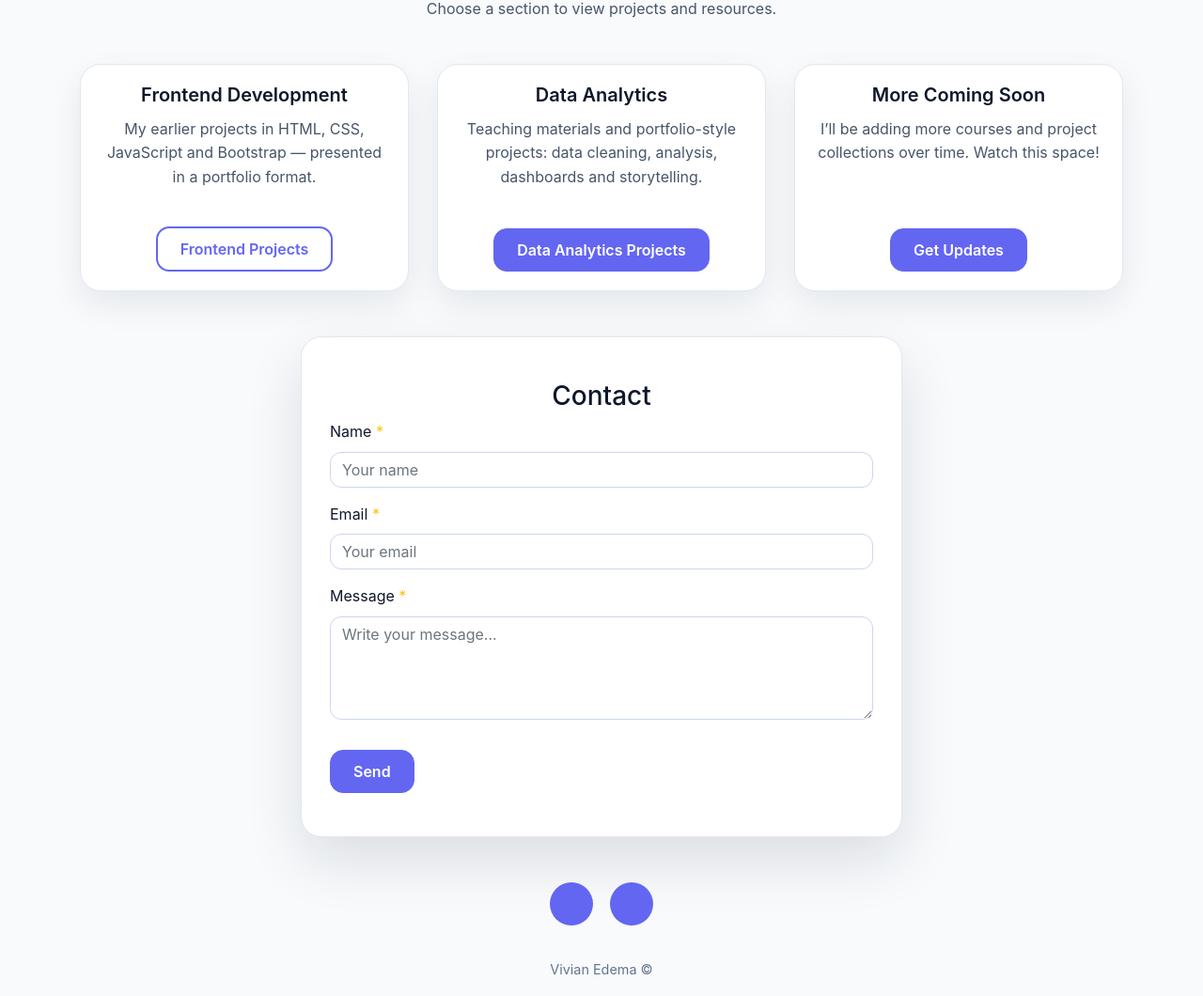
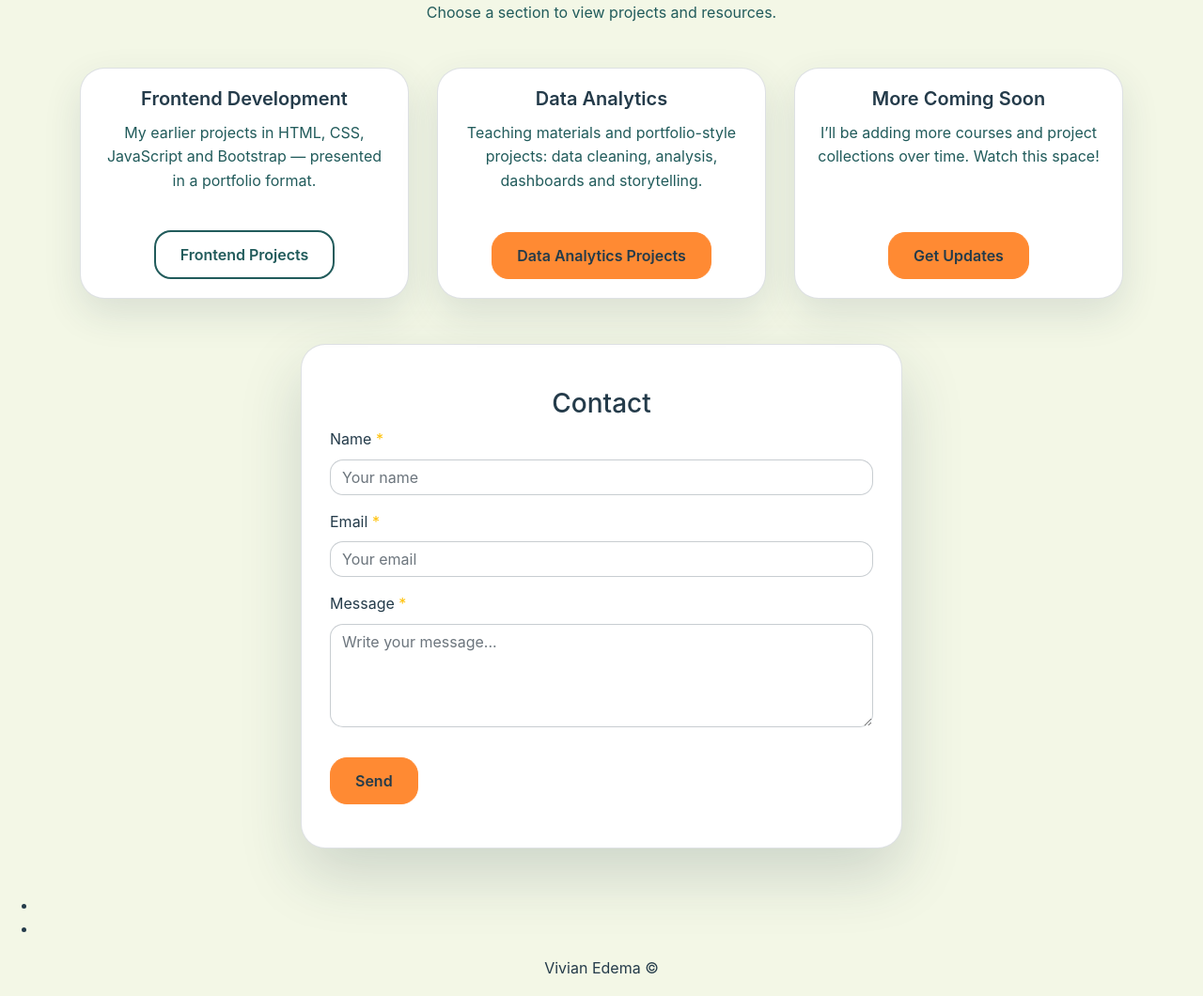
Before and after one commit to Vedema/vedema.github.io, a plain HTML site: page index.html in a window 1280 px wide. Shown: the part 753-1813 px from the top of the page at 94% size. Drawn offline with nearby package versions, Linux system fonts and the light colour scheme; a script that the page names is missing; some icons are missing.

Commit message:
Css changes
Color changes

```diff
--- /dev/null
+++ b/frontend/old_style.css
@@ -0,0 +1,192 @@
+/* ====== Base look (your signature colours) ====== */
+.navbar .navbar-brand {
+    color: rgba(255, 255, 255, 0.85);
+    font-size: 1rem;
+}
+
+#home {
+    background-image: radial-gradient(circle at bottom, #ebbea6, #5dcad1);
+    font-family: Arial, sans-serif;
+    line-height: 1.4;
+    border: 8px solid #ebbea6;
+    border-radius: 18px;
+    color: #ebbea6;
+    box-shadow: inset 0px 70px 15px 0px #13292a,
+        inset 0px -50px 15px 0px #13292a;
+}
+
+.highlight {
+    color: #13292a;
+}
+
+/* ====== Hero polish ====== */
+.hero {
+    margin-top: 80px;
+    /* prevent navbar overlap */
+    border-radius: 18px;
+    text-shadow: 0.5px 0.5px 0px #ebbea6;
+    background: #2e6467;
+    box-shadow: 0 18px 40px rgba(0, 0, 0, 0.25);
+}
+
+/* ====== Buttons (more modern feel) ====== */
+.btn {
+    border-radius: 50px 10px;
+    background: #ebbea6;
+    border-color: #13292a;
+    color: #13292a;
+    font-weight: bold;
+    margin-top: 10px;
+    transition: transform 180ms ease, box-shadow 180ms ease, background-color 180ms ease, color 180ms ease;
+}
+
+.btn:hover {
+    background-color: #5dcad1;
+    color: #13292a;
+    transform: translateY(-2px);
+    box-shadow: 0 12px 25px rgba(0, 0, 0, 0.25);
+}
+
+/* ====== Layout spacing ====== */
+.project-row {
+    padding-left: 20px;
+    padding-right: 20px;
+    margin-top: 40px;
+    row-gap: 22px;
+}
+
+.intro,
+.about {
+    color: #13292a;
+}
+
+/* ====== BEAUTIFUL CARDS ====== */
+.fancy-card {
+    border-radius: 22px !important;
+    overflow: hidden;
+    border: 1px solid rgba(235, 190, 166, 0.35);
+    box-shadow: 0 14px 35px rgba(0, 0, 0, 0.25);
+    background: #13292a;
+    color: #5dcad1;
+    position: relative;
+    transition: transform 250ms ease, box-shadow 250ms ease, background 250ms ease, border-color 250ms ease;
+}
+
+/* Glow layer */
+.fancy-card::before {
+    content: "";
+    position: absolute;
+    inset: 0;
+    background: radial-gradient(circle at top left, rgba(93, 202, 209, 0.35), transparent 55%),
+        radial-gradient(circle at bottom right, rgba(235, 190, 166, 0.25), transparent 55%);
+    opacity: 0;
+    transition: opacity 250ms ease;
+    pointer-events: none;
+}
+
+/* Hover effect */
+.fancy-card:hover {
+    transform: translateY(-10px) scale(1.02);
+    box-shadow: 0 22px 55px rgba(0, 0, 0, 0.35);
+    border-color: rgba(93, 202, 209, 0.65);
+    background: #0f2223;
+}
+
+.fancy-card:hover::before {
+    opacity: 1;
+}
+
+.card-title {
+    transition: transform 250ms ease, letter-spacing 250ms ease;
+}
+
+.fancy-card:hover .card-title {
+    transform: translateY(-2px);
+    letter-spacing: 0.5px;
+}
+
+/* ====== FORM polish + validation ====== */
+.form-div {
+    color: #5dcad1;
+    background: #13292a;
+    border-radius: 22px;
+    box-shadow: 0 18px 45px rgba(0, 0, 0, 0.3);
+    border: 1px solid rgba(93, 202, 209, 0.35);
+    padding: 20px;
+}
+
+#form-btn {
+    background-color: #5dcad1;
+    border-color: #13292a;
+}
+
+#form-btn:hover {
+    background-color: #ebbea6;
+    color: #13292a;
+}
+
+.form-control {
+    border-radius: 14px;
+    transition: box-shadow 200ms ease, border-color 200ms ease, transform 200ms ease;
+}
+
+.form-control:focus {
+    border-color: rgba(93, 202, 209, 0.85);
+    box-shadow: 0 0 0 0.2rem rgba(93, 202, 209, 0.25);
+    transform: translateY(-1px);
+}
+
+.was-validated .form-control:invalid,
+.form-control.is-invalid {
+    border-color: #ff6b6b;
+    box-shadow: 0 0 0 0.2rem rgba(255, 107, 107, 0.25);
+}
+
+.was-validated .form-control:valid,
+.form-control.is-valid {
+    border-color: #51cf66;
+    box-shadow: 0 0 0 0.2rem rgba(81, 207, 102, 0.20);
+}
+
+/* ====== Footer icons ====== */
+.socicons-list {
+    list-style: none;
+    display: flex;
+    justify-content: center;
+    margin-bottom: 30px;
+    padding-left: 0;
+}
+
+.socicons-list li {
+    margin: 20px 10px 10px 10px;
+}
+
+.socicons-list li a {
+    text-decoration: none;
+    padding: 10px;
+    font-size: 30px;
+    border-radius: 50%;
+    color: #fff;
+    background-color: #f1f1f1;
+    transition: all ease-in-out 150ms;
+}
+
+.socicons-list li a:hover {
+    text-shadow: 0 5px 10px #13292a;
+    transform: translateY(-2px);
+}
+
+.socicons-list li:nth-child(1) a {
+    background-color: #AD5C51;
+}
+
+/* GitHub */
+.socicons-list li:nth-child(2) a {
+    background-color: #0077B5;
+}
+
+/* LinkedIn */
+
+.copyright {
+    color: #13292a;
+}
--- a/main2.css
+++ b/main2.css
@@ -1,212 +1,159 @@
-/* ===============================
-   GLOBAL BASE
-================================ */
-* {
-    box-sizing: border-box;
-}
+/* =================================
+   MAIN PAGE ONLY (Scoped)
+   Applies ONLY to body#home
+================================= */
 
-body {
+body#home {
+    background: #f3f7e6;
+    color: #243b4a;
     font-family: "Inter", "Segoe UI", Roboto, Arial, sans-serif;
-    background: #f8fafc;
-    color: #0f172a;
     line-height: 1.6;
-}
-
-#home {
-    background: #f8fafc;
 }
 
 /* ===============================
    NAVBAR
 ================================ */
-.navbar {
-    background: #0f172a !important;
-    box-shadow: 0 4px 18px rgba(0, 0, 0, 0.08);
+body#home .navbar {
+    background: #215b5b !important;
+    box-shadow: 0 4px 20px rgba(0, 0, 0, 0.12);
 }
 
-.navbar-brand,
-.navbar-nav .nav-link {
-    color: #f8fafc !important;
+body#home .navbar-brand,
+body#home .navbar-nav .nav-link {
+    color: #f3f7e6 !important;
     font-weight: 500;
 }
 
-.navbar-nav .nav-link:hover {
-    color: #c7d2fe !important;
+body#home .navbar-nav .nav-link:hover {
+    color: #ff8a33 !important;
 }
 
 /* ===============================
    HERO / JUMBOTRON
 ================================ */
-.hero {
-    background: linear-gradient(135deg, #eef2ff, #f8fafc);
-    border-radius: 22px;
+body#home .hero {
+    background: #f3f7e6;
+    border-radius: 26px;
     margin-top: 90px;
     padding: 80px 25px;
-    box-shadow: 0 25px 60px rgba(15, 23, 42, 0.08);
+    box-shadow: 0 28px 60px rgba(36, 59, 74, 0.15);
 }
 
-.hero h1 {
-    color: #0f172a;
+body#home .hero h1 {
+    color: #243b4a;
     font-weight: 700;
 }
 
-.hero .lead {
-    color: #475569;
-    max-width: 700px;
+body#home .hero .lead {
+    color: #215b5b;
+    max-width: 720px;
     margin: 0 auto;
 }
 
 /* Highlight name */
-.highlight {
-    color: #6366f1;
+body#home .highlight {
+    color: #ff8a33;
 }
 
 /* ===============================
    BUTTONS
 ================================ */
-.btn {
-    border-radius: 14px;
-    padding: 10px 24px;
+body#home .btn {
+    border-radius: 18px;
+    padding: 12px 26px;
     font-weight: 600;
     transition: all 0.25s ease;
 }
 
-.btn-primary {
-    background-color: #6366f1;
-    border-color: #6366f1;
+/* Primary CTA */
+body#home .btn-primary {
+    background-color: #ff8a33;
+    border-color: #ff8a33;
+    color: #243b4a;
 }
 
-.btn-primary:hover {
-    background-color: #4f46e5;
-    border-color: #4f46e5;
+body#home .btn-primary:hover {
+    background-color: #e67628;
+    border-color: #e67628;
     transform: translateY(-2px);
-    box-shadow: 0 12px 28px rgba(99, 102, 241, 0.3);
+    box-shadow: 0 14px 30px rgba(255, 138, 51, 0.4);
 }
 
-.btn-outline-light {
-    color: #6366f1;
-    border: 2px solid #6366f1;
+/* Outline button */
+body#home .btn-outline-light {
+    color: #215b5b;
+    border: 2px solid #215b5b;
     background: transparent;
 }
 
-.btn-outline-light:hover {
-    background: #6366f1;
-    color: #ffffff;
+body#home .btn-outline-light:hover {
+    background: #215b5b;
+    color: #f3f7e6;
     transform: translateY(-2px);
 }
 
 /* ===============================
    SECTIONS
 ================================ */
-h2 {
+body#home h2 {
     font-weight: 700;
-    margin-bottom: 10px;
-    color: #0f172a;
+    color: #243b4a;
 }
 
-.intro {
-    color: #475569;
+body#home .intro {
+    color: #215b5b;
 }
 
 /* ===============================
    PORTFOLIO CARDS
 ================================ */
-.project-row {
+body#home .project-row {
     margin-top: 45px;
-    row-gap: 28px;
+    row-gap: 30px;
 }
 
-.fancy-card {
+body#home .fancy-card {
     background: #ffffff;
-    border-radius: 22px;
-    border: 1px solid #e2e8f0;
-    box-shadow: 0 14px 35px rgba(15, 23, 42, 0.08);
+    border-radius: 26px;
+    border: 1px solid rgba(36, 59, 74, 0.15);
+    box-shadow: 0 16px 40px rgba(36, 59, 74, 0.12);
     transition: transform 0.35s ease, box-shadow 0.35s ease;
 }
 
-.fancy-card:hover {
-    transform: translateY(-8px);
-    box-shadow: 0 28px 65px rgba(15, 23, 42, 0.15);
+body#home .fancy-card:hover {
+    transform: translateY(-10px);
+    box-shadow: 0 32px 70px rgba(36, 59, 74, 0.25);
 }
 
-.fancy-card .card-title {
+body#home .fancy-card .card-title {
     font-weight: 600;
-    color: #0f172a;
+    color: #243b4a;
 }
 
-.fancy-card .card-text {
-    color: #475569;
+body#home .fancy-card .card-text {
+    color: #215b5b;
 }
 
 /* ===============================
    CONTACT FORM
 ================================ */
-.form-div {
+body#home .form-div {
     background: #ffffff;
-    border-radius: 22px;
-    border: 1px solid #e2e8f0;
-    box-shadow: 0 25px 60px rgba(15, 23, 42, 0.12);
+    border-radius: 26px;
+    border: 1px solid rgba(36, 59, 74, 0.15);
+    box-shadow: 0 28px 65px rgba(36, 59, 74, 0.18);
     padding: 30px;
 }
 
-.form-control {
-    border-radius: 12px;
-    border: 1px solid #cbd5f5;
+body#home .form-control {
+    border-radius: 14px;
+    border: 1px solid rgba(36, 59, 74, 0.25);
 }
 
-.form-control:focus {
-    border-color: #6366f1;
-    box-shadow: 0 0 0 0.2rem rgba(99, 102, 241, 0.25);
+body#home .form-control:focus {
+    border-color: #ff8a33;
+    box-shadow: 0 0 0 0.2rem rgba(255, 138, 51, 0.25);
 }
 
 /* Validation */
-.was-validated .form-control:invalid {
-    border-color: #ef4444;
-}
-
-.was-validated .form-control:valid {
-    border-color: #22c55e;
-}
-
-/* ===============================
-   FOOTER / ICONS
-================================ */
-/* Footer icons - force perfect circles */
-.socicons-list {
-    list-style: none;
-    display: flex;
-    justify-content: center;
-    gap: 18px;
-    padding-left: 0;
-    margin: 30px 0 10px;
-}
-
-.socicons-list li a {
-    width: 46px;
-    height: 46px;
-    display: inline-flex;
-    align-items: center;
-    justify-content: center;
-
-    font-size: 24px;
-    color: #ffffff;
-    background: #6366f1;
-
-    border-radius: 50%;
-    text-decoration: none;
-
-    transition: transform 0.25s ease, box-shadow 0.25s ease;
-}
-
-.socicons-list li a:hover {
-    transform: translateY(-3px);
-    box-shadow: 0 12px 25px rgba(99, 102, 241, 0.35);
-}
-/* ===============================
-   COPYRIGHT
-================================ */
-.copyright {
-    color: #64748b;
-    margin-top: 35px;
-    font-size: 0.9rem;
-}
+body#home .was-validated .
```
Also changed, not shown: 1 other file.
